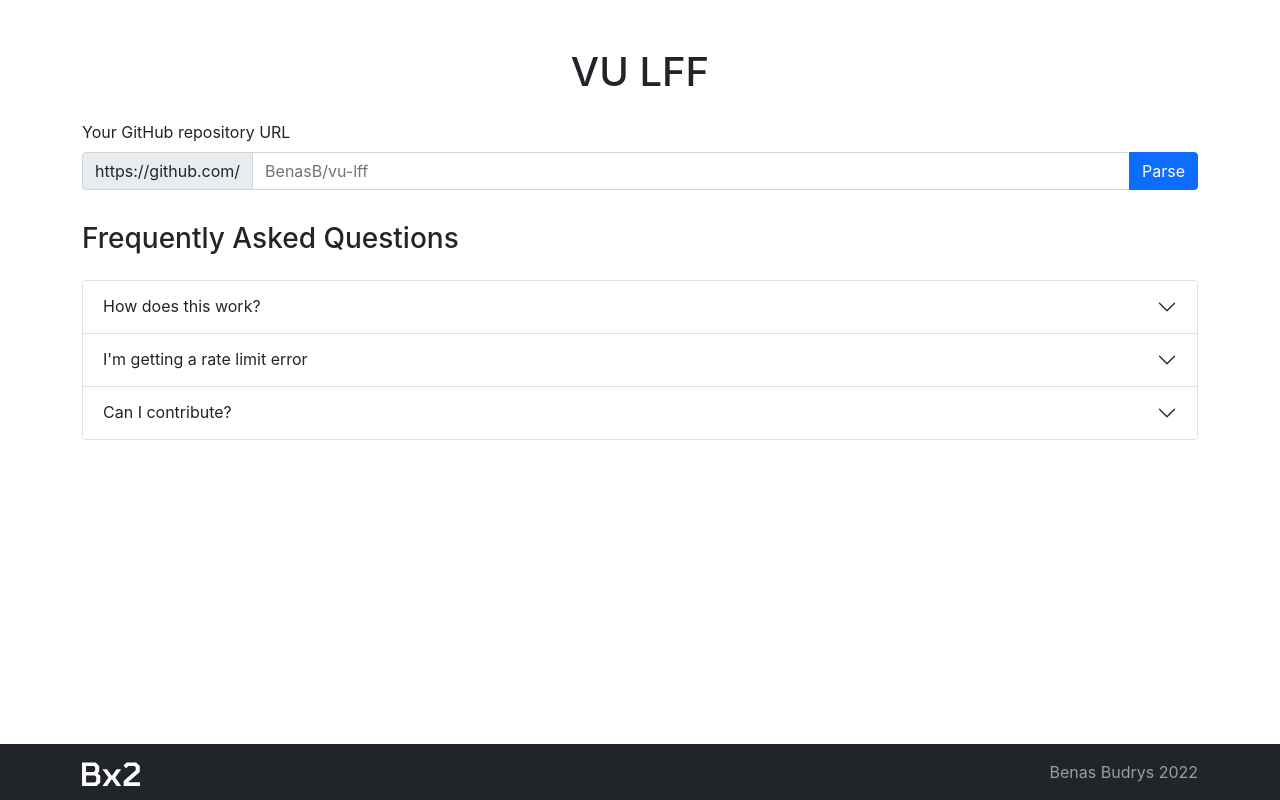
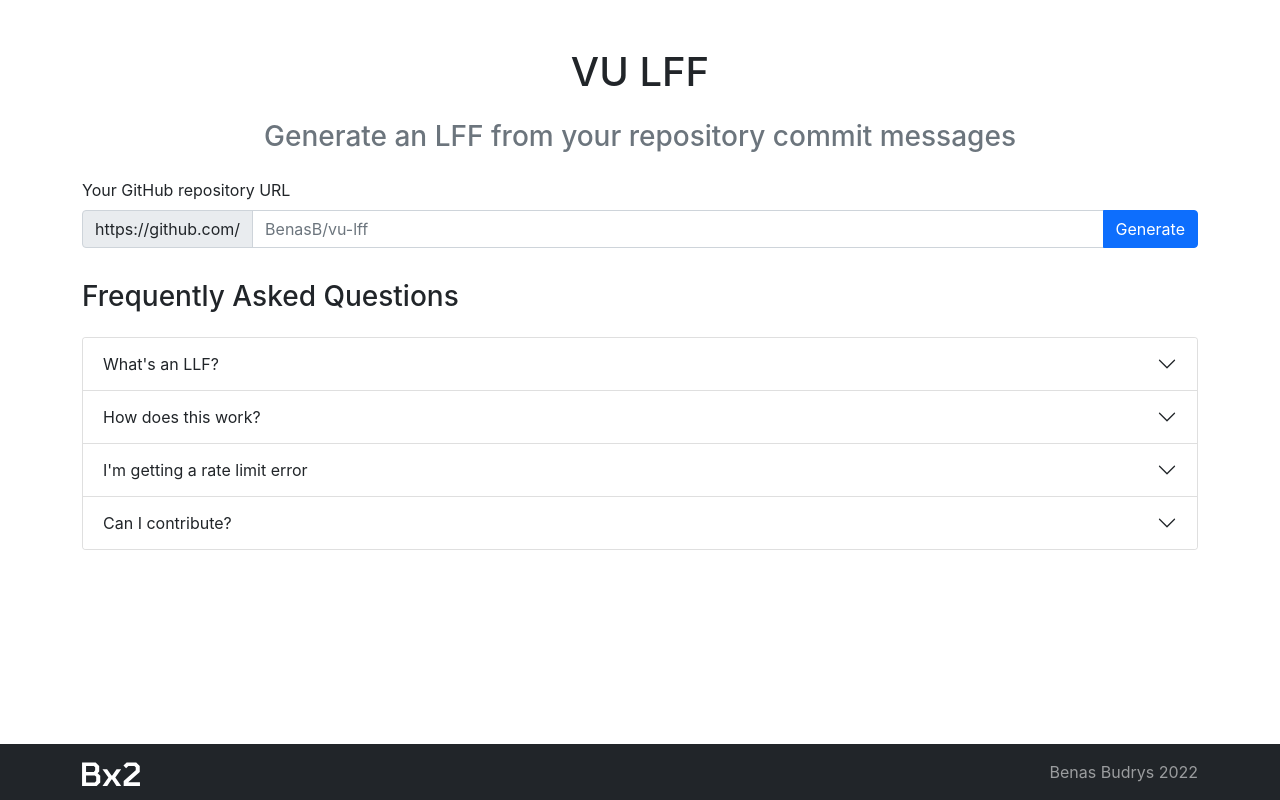
Before and after one commit to BenasB/vu-lff, a React (Create React App) app: page / in a window 1280 px wide. Built offline with nearby package versions, Linux system fonts and the light colour scheme.

Commit message:
LFF: Programming
FAQ 1

```diff
--- a/src/App.tsx
+++ b/src/App.tsx
@@ -10,6 +10,7 @@ const App: React.FC = () => {
       <Container>
         <Stack gap={3}>
           <h1 className='text-center mt-5'>VU LFF</h1>
+          <h3 className='text-muted text-center'>Generate an LFF from your repository commit messages</h3>
           <GitHubUrlForm/>
           <FAQ/>
         </Stack>
--- a/src/FAQ.tsx
+++ b/src/FAQ.tsx
@@ -6,7 +6,13 @@ const FAQ: React.FC = () => {
     <>
       <h3>Frequently Asked Questions</h3>
       <Accordion>
-        <Accordion.Item eventKey="0">
+      <Accordion.Item eventKey="0">
+          <Accordion.Header>What's an LLF?</Accordion.Header>
+          <Accordion.Body>
+            An LFF is an acronym for the Lithuanian <i>Laiko Fiksavimo Forma</i> which translates to <i>Time Tracking Form</i>. This document keeps track of your progress while doing a programming task and is required for some module tasks at Vilnius University.
+          </Accordion.Body>
+        </Accordion.Item>
+        <Accordion.Item eventKey="1">
           <Accordion.Header>How does this work?</Accordion.Header>
           <Accordion.Body>
             Lorem ipsum dolor sit amet, consectetur adipiscing elit, sed do eiusmod
@@ -18,7 +24,7 @@ const FAQ: React.FC = () => {
             est laborum.
           </Accordion.Body>
         </Accordion.Item>
-        <Accordion.Item eventKey="1">
+        <Accordion.Item eventKey="2">
           <Accordion.Header>I'm getting a rate limit error</Accordion.Header>
           <Accordion.Body>
             Lorem ipsum dolor sit amet, consectetur adipiscing elit, sed do eiusmod
@@ -30,7 +36,7 @@ const FAQ: React.FC = () => {
             est laborum.
           </Accordion.Body>
         </Accordion.Item>
-        <Accordion.Item eventKey="2">
+        <Accordion.Item eventKey="3">
           <Accordion.Header>Can I contribute?</Accordion.Header>
           <Accordion.Body>
             Lorem ipsum dolor sit amet, consectetur adipiscing elit, sed do eiusmod
--- a/src/GitHubUrlForm.tsx
+++ b/src/GitHubUrlForm.tsx
@@ -4,14 +4,14 @@ import { Form, InputGroup, FormControl, Button } from 'react-bootstrap';
 const GitHubUrlForm: React.FC = () => {
   return (
     <Form>
-      <Form.Label htmlFor="basic-url">Your GitHub repository URL</Form.Label>
+      <Form.Label htmlFor="github-url">Your GitHub repository URL</Form.Label>
       <InputGroup className="mb-3">
-        <InputGroup.Text id="basic-addon3">
+        <InputGroup.Text id="basic-addon1">
           https://github.com/
         </InputGroup.Text>
-        <FormControl id="basic-url" aria-describedby="basic-addon3" placeholder='BenasB/vu-lff'/>
+        <FormControl id="github-url" aria-describedby="basic-addon1" placeholder='BenasB/vu-lff'/>
         <Button variant="primary" id="button-addon2">
-          Parse
+          Generate
         </Button>
       </InputGroup>
     </Form>
```
